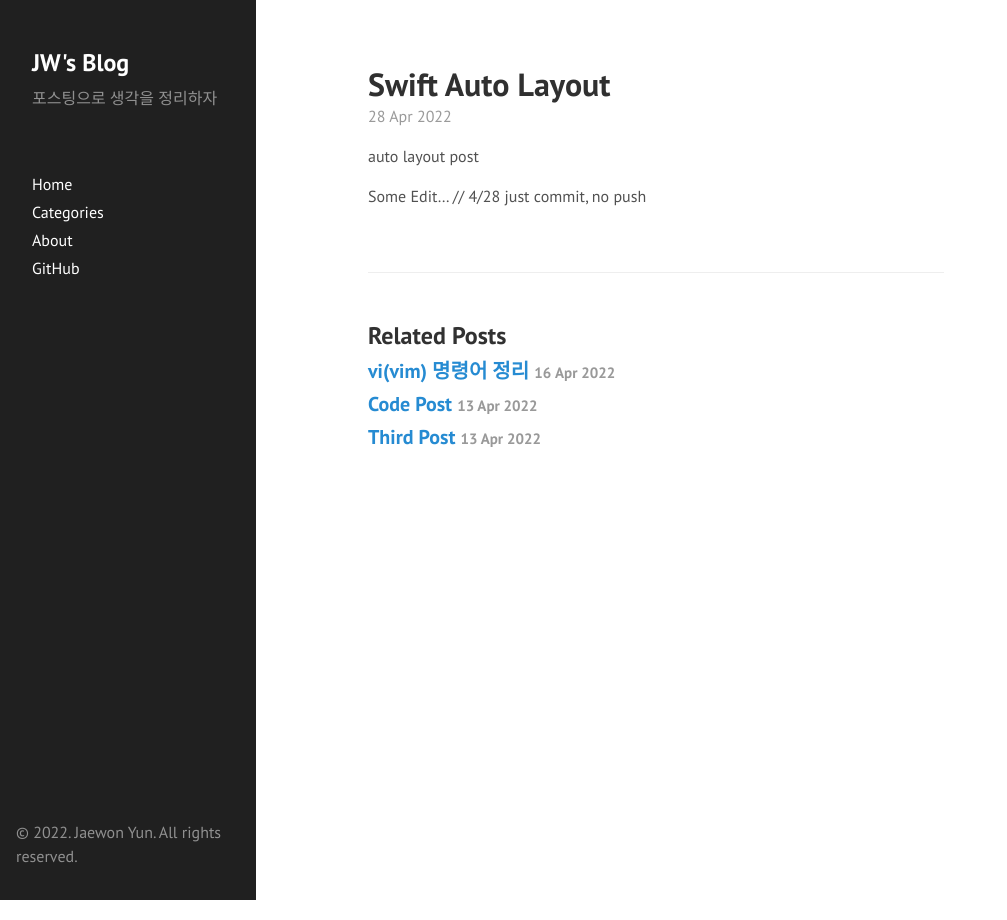
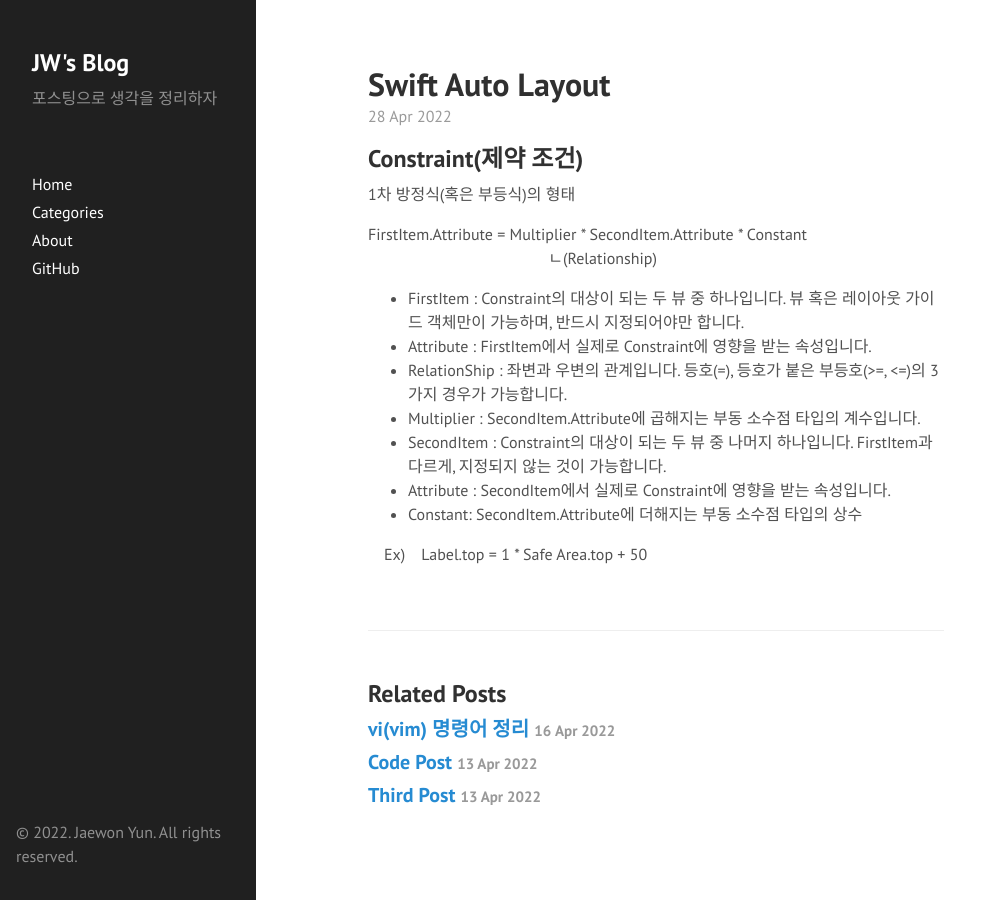
Before and after one commit to woin2ee/woin2ee.github.io, a Jekyll site: the page built from _posts/2022./2022-04-28-auto-layout.md, in a window 1280 px wide. Shown: the whole page, without its empty margins (0-1007 px from the left). Built offline with Jekyll 4.4.1, drawn with Linux system fonts in a browser that asks for light colours.

Commit message:
Update post

```diff
--- a/_posts/2022./2022-04-28-auto-layout.md
+++ b/_posts/2022./2022-04-28-auto-layout.md
@@ -5,6 +5,19 @@ date: 2022/04/28/00:00
 categories: Posts
 ---
 
-auto layout post
+## Constraint(제약 조건)
 
-Some Edit... // 4/28 just commit, no push
+1차 방정식(혹은 부등식)의 형태
+
+FirstItem.Attribute  =  Multiplier \* SecondItem.Attribute \* Constant
+            ㄴ(Relationship)
+
+- FirstItem : Constraint의 대상이 되는 두 뷰 중 하나입니다. 뷰 혹은 레이아웃 가이드 객체만이 가능하며, 반드시 지정되어야만 합니다.
+- Attribute : FirstItem에서 실제로 Constraint에 영향을 받는 속성입니다.
+- RelationShip : 좌변과 우변의 관계입니다. 등호(=), 등호가 붙은 부등호(>=, <=)의 3가지 경우가 가능합니다.
+- Multiplier : SecondItem.Attribute에 곱해지는 부동 소수점 타입의 계수입니다.
+- SecondItem : Constraint의 대상이 되는 두 뷰 중 나머지 하나입니다. FirstItem과 다르게, 지정되지 않는 것이 가능합니다.
+- Attribute : SecondItem에서 실제로 Constraint에 영향을 받는 속성입니다.
+- Constant: SecondItem.Attribute에 더해지는 부동 소수점 타입의 상수
+
+ Ex) Label.top = 1 * Safe Area.top + 50
```
